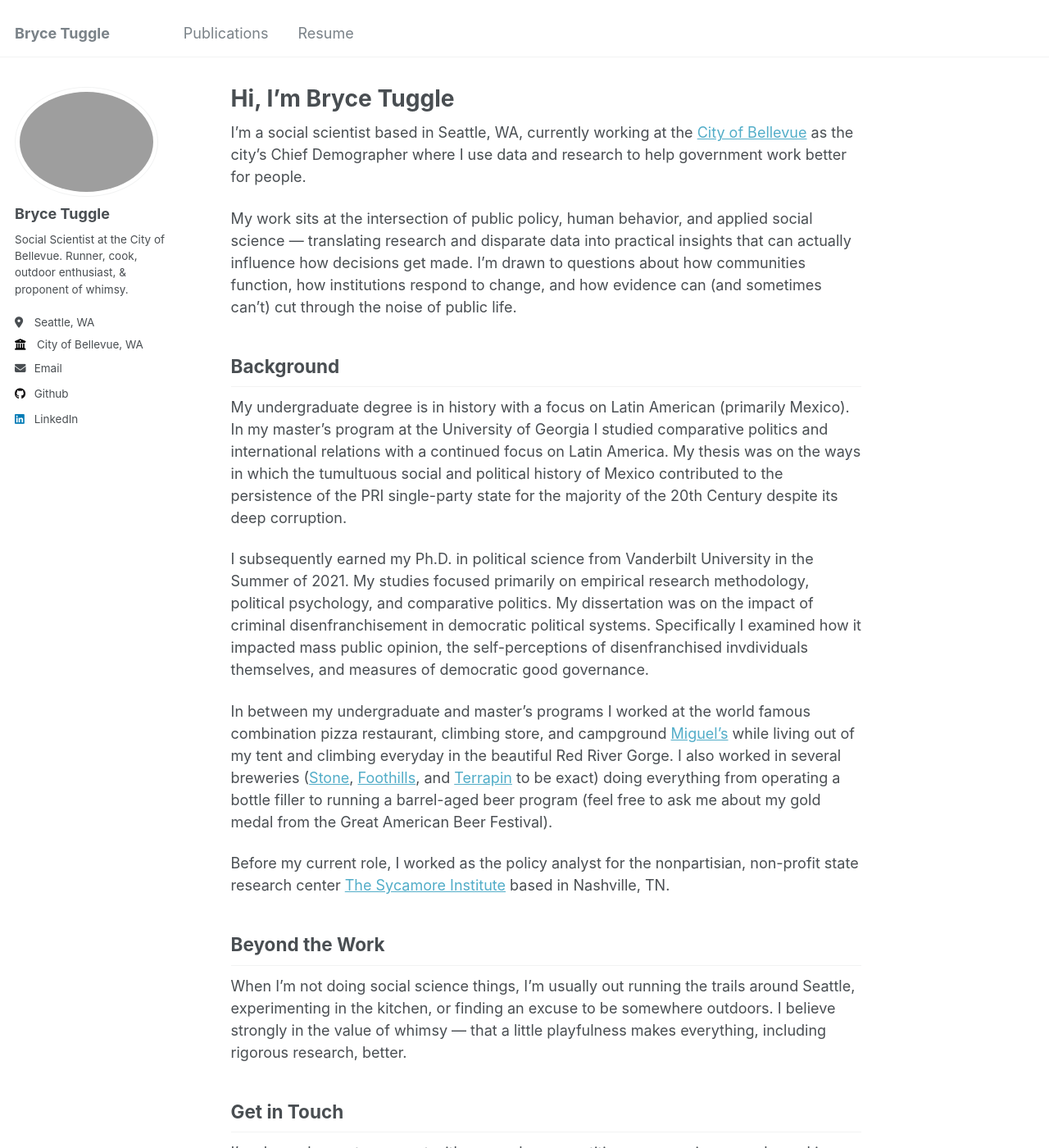
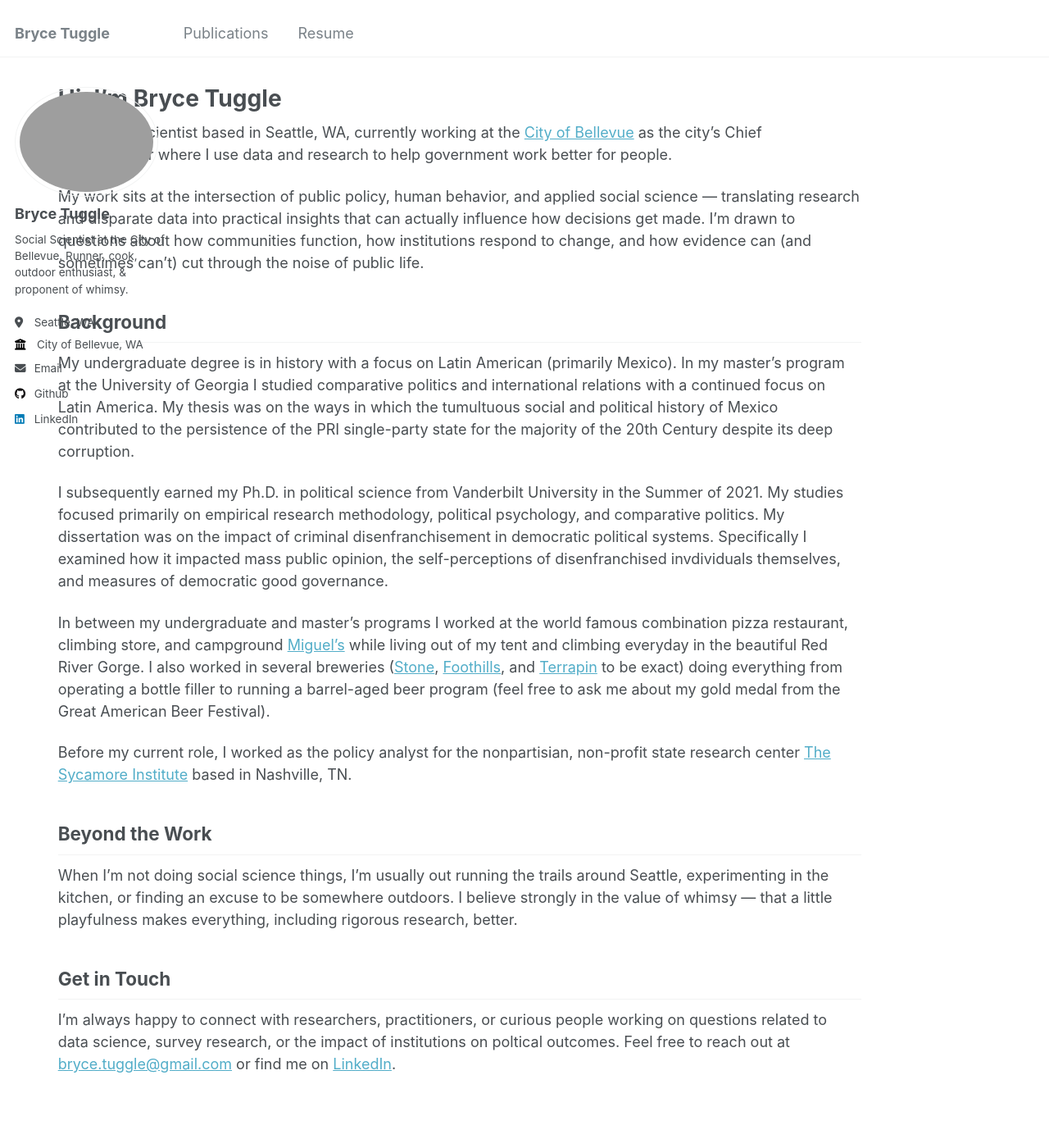
Before and after one commit to bwtuggle/bwtuggle.github.io, a Jekyll site: the page built from _pages/about.md, in a window 1280 px wide and 1400 px high. Shown: the whole window at 82% size. Built offline with Jekyll 4.4.1, drawn with Linux system fonts in a browser that asks for light colours.

Commit message:
Add custom CSS overrides for page layout
Added custom overrides for the page layout.

```diff
--- a/assets/css/main.scss
+++ b/assets/css/main.scss
@@ -39,3 +39,9 @@
 @import "vendor/font-awesome/brands";
 @import "vendor/magnific-popup/magnific-popup";
 @import "print";
+
+/* Custom overrides */
+.page {
+  float: left;
+  width: 100%;
+}
```
